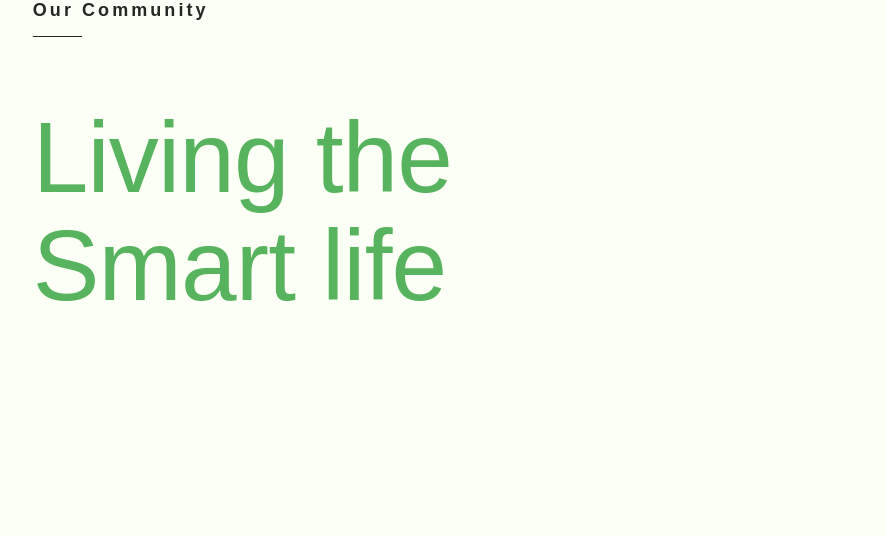
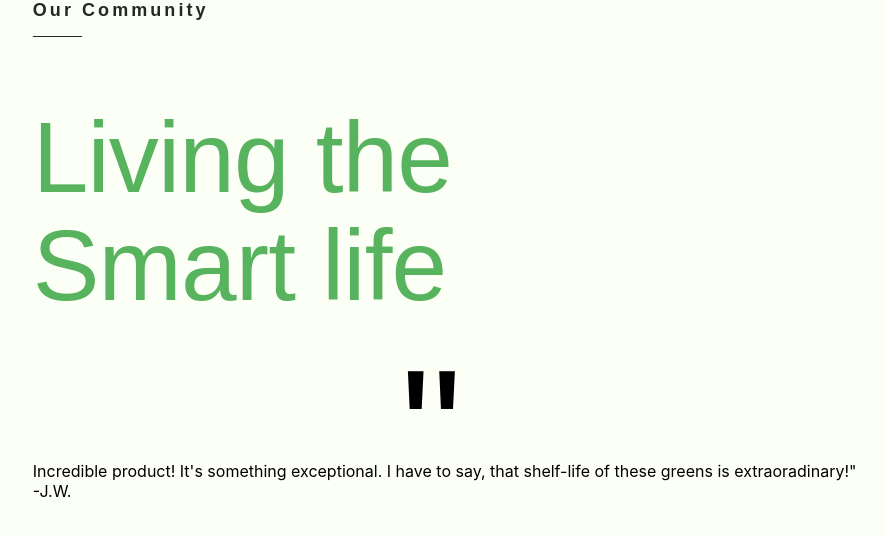
Before and after one commit to JuanTValdez/smart_acres, a React (Create React App) app: page / in a window 1280 px wide. Shown: the top 536 px of the page, without its empty margins (76-962 px from the left). Built offline with nearby package versions, Linux system fonts and the light colour scheme; a web font is replaced by a local one.

Commit message:
added final txt elements

```diff
--- a/src/components/OurCommunity.js
+++ b/src/components/OurCommunity.js
@@ -8,6 +8,14 @@ export default function OurCommunity() {
 				<span>Our </span> Community
 			</div>
 			<p className='smart-life'>Living the Smart life</p>
+			<div className='quote-container'>
+				<div className='quote'>"</div>
+				<p>
+					Incredible product! It's something exceptional. I have to say, that
+					shelf-life of these greens is extraoradinary!"
+				</p>
+				<div className='initials'>-J.W.</div>
+			</div>
 		</div>
 	);
 }
--- a/src/styles/OurCommunity.css
+++ b/src/styles/OurCommunity.css
@@ -27,3 +27,18 @@
 	letter-spacing: -0.88px;
 	color: var(--dark-pastel-green);
 }
+
+.quote {
+	width: 79px;
+	height: 93px;
+	margin: 0 356px 49px 357px;
+	font-family: 'ClarendonURW-Lig', sans-serif;
+	font-size: 174px;
+	font-weight: normal;
+	font-stretch: normal;
+	font-style: normal;
+	line-height: 1.29;
+	letter-spacing: -4.35px;
+	text-align: center;
+	color: var(--bluegreen);
+}
```
